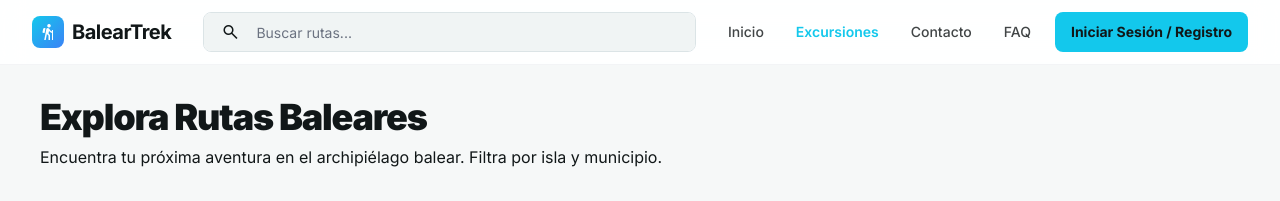
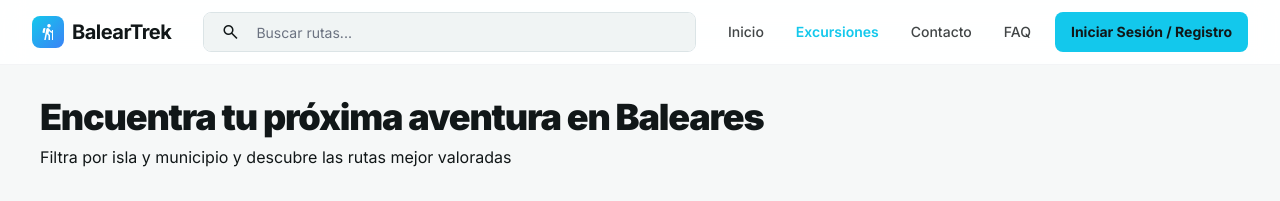
Before and after one commit to berkandevv/baleartrek-front, a React (Vite) app: page /catalogo in a window 1280 px wide. Shown: the top 201 px of the page. Built offline with nearby package versions, Linux system fonts and the light colour scheme; no server answers.

Commit message:
feat: update texts in the CatalogToolbar and CatalogPage components to improve clarity

```diff
--- a/src/components/catalog/CatalogToolbar.jsx
+++ b/src/components/catalog/CatalogToolbar.jsx
@@ -13,7 +13,7 @@ export default function CatalogToolbar({ total, sortBy, onSortChange }) {
             className="appearance-none bg-[#f0f4f4] dark:bg-gray-800 border-none rounded-lg text-sm font-medium py-2 pl-3 pr-8 text-text-main dark:text-white focus:ring-1 focus:ring-primary cursor-pointer"
           >
             <option value="name-asc">Nombre (A-Z)</option>
-            <option value="score-desc">Puntuación</option>
+            <option value="score-desc">Mejor valoradas</option>
           </select>
           <div className="pointer-events-none absolute inset-y-0 right-0 flex items-center px-2 text-text-main dark:text-white">
             <span className="material-symbols-outlined text-[18px]">expand_more</span>
--- a/src/pages/CatalogPage.jsx
+++ b/src/pages/CatalogPage.jsx
@@ -115,10 +115,10 @@ export default function CatalogPage() {
     <div className="flex-1 w-full max-w-[1440px] mx-auto px-4 md:px-10 py-8">
       <div className="mb-8">
         <h1 className="text-3xl md:text-4xl font-black tracking-[-0.033em] text-text-main dark:text-white mb-2">
-          Explora Rutas Baleares
+          Encuentra tu próxima aventura en Baleares
         </h1>
         <p className="text-text-sub text-base max-w-2xl">
-          Encuentra tu próxima aventura en el archipiélago balear. Filtra por isla y municipio.
+          Filtra por isla y municipio y descubre las rutas mejor valoradas
         </p>
       </div>
 
```
